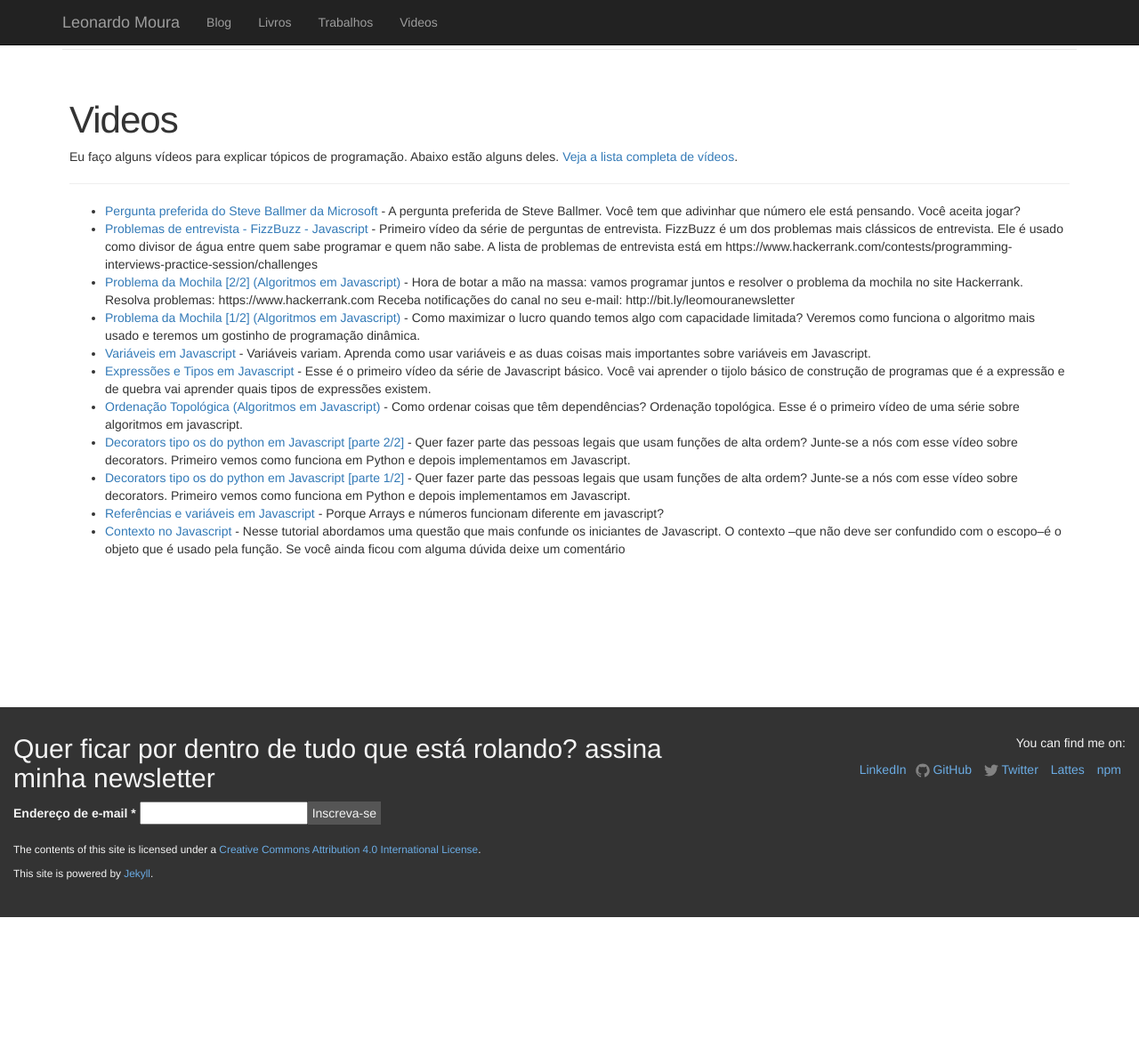
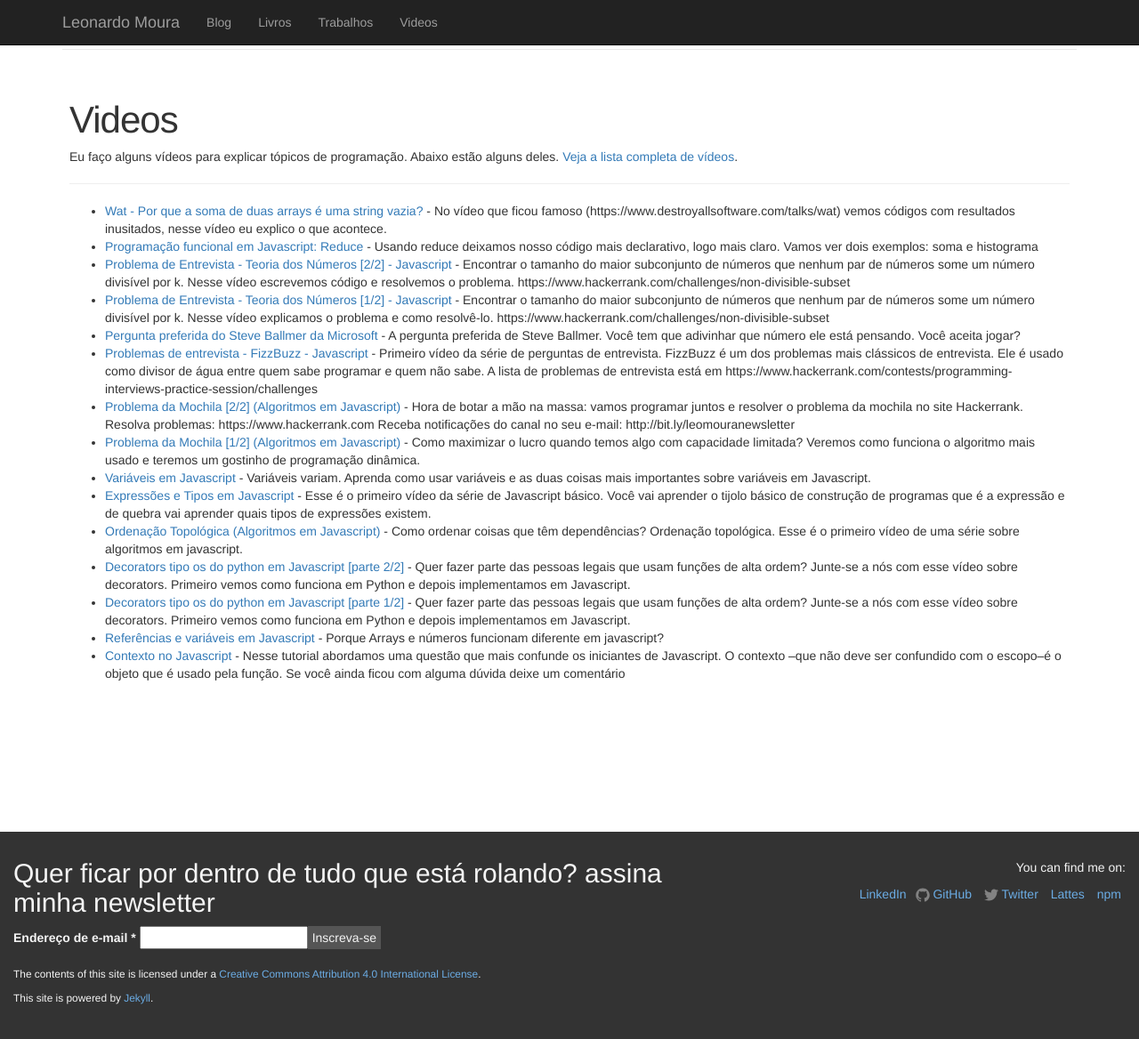
Before and after one commit to lfsmoura/lfsmoura.github.io, a Jekyll site: the page built from videos/index.html, in a window 1280 px wide and 1171 px high. Shown: the top 1168 px of the window at 89% size. Built offline with Jekyll 4.4.1, drawn with Linux system fonts in a browser that asks for light colours; comment, search, counter and statistics services are not loaded.

```diff
--- a/_data/videos.yml
+++ b/_data/videos.yml
@@ -1,3 +1,99 @@
+-
+    publishedAt: '2017-01-05T01:23:49.000Z'
+    channelId: UCs6Bu78-4JlWUfNX-J7AnSQ
+    title: 'Wat - Por que a soma de duas arrays é uma string vazia?'
+    description: 'No vídeo que ficou famoso (https://www.destroyallsoftware.com/talks/wat) vemos códigos com resultados inusitados, nesse vídeo eu explico o que acontece.'
+    thumbnails:
+        default:
+            url: 'https://i.ytimg.com/vi/yZ4TBhkCps0/default.jpg'
+            width: 120
+            height: 90
+        medium:
+            url: 'https://i.ytimg.com/vi/yZ4TBhkCps0/mqdefault.jpg'
+            width: 320
+            height: 180
+        high:
+            url: 'https://i.ytimg.com/vi/yZ4TBhkCps0/hqdefault.jpg'
+            width: 480
+            height: 360
+    channelTitle: 'Code Shot'
+    playlistId: UUs6Bu78-4JlWUfNX-J7AnSQ
+    position: 0
+    resourceId:
+        kind: 'youtube#video'
+        videoId: yZ4TBhkCps0
+-
+    publishedAt: '2016-11-25T00:36:59.000Z'
+    channelId: UCs6Bu78-4JlWUfNX-J7AnSQ
+    title: 'Programação funcional em Javascript: Reduce'
+    description: 'Usando reduce deixamos nosso código mais declarativo, logo mais claro. Vamos ver dois exemplos: soma e histograma'
+    thumbnails:
+        default:
+            url: 'https://i.ytimg.com/vi/m-mRbUGL-cg/default.jpg'
+            width: 120
+            height: 90
+        medium:
+            url: 'https://i.ytimg.com/vi/m-mRbUGL-cg/mqdefault.jpg'
+            width: 320
+            height: 180
+        high:
+            url: 'https://i.ytimg.com/vi/m-mRbUGL-cg/hqdefault.jpg'
+            width: 480
+            height: 360
+    channelTitle: 'Code Shot'
+    playlistId: UUs6Bu78-4JlWUfNX-J7AnSQ
+    position: 1
+    resourceId:
+        kind: 'youtube#video'
+        videoId: m-mRbUGL-cg
+-
+    publishedAt: '2016-11-24T11:06:45.000Z'
+    channelId: UCs6Bu78-4JlWUfNX-J7AnSQ
+    title: 'Problema de Entrevista - Teoria dos Números [2/2] - Javascript'
+    description: "Encontrar o tamanho do maior subconjunto de números que nenhum par de números some um número divisível por k. Nesse vídeo escrevemos código e resolvemos o problema.\n\nhttps://www.hackerrank.com/challenges/non-divisible-subset"
+    thumbnails:
+        default:
+            url: 'https://i.ytimg.com/vi/IqVuzEvvQQg/default.jpg'
+            width: 120
+            height: 90
+        medium:
+            url: 'https://i.ytimg.com/vi/IqVuzEvvQQg/mqdefault.jpg'
+            width: 320
+            height: 180
+        high:
+            url: 'https://i.ytimg.com/vi/IqVuzEvvQQg/hqdefault.jpg'
+            width: 480
+            height: 360
+    channelTitle: 'Code Shot'
+    playlistId: UUs6Bu78-4JlWUfNX-J7AnSQ
+    position: 2
+    resourceId:
+        kind: 'youtube#video'
+        videoId: IqVuzEvvQQg
+-
+    publishedAt: '2016-11-24T11:06:04.000Z'
+    channelId: UCs6Bu78-4JlWUfNX-J7AnSQ
+    title: 'Problema de Entrevista - Teoria dos Números [1/2] - Javascript'
+    description: "Encontrar o tamanho do maior subconjunto de números que nenhum par de números some um número divisível por k. Nesse vídeo explicamos o problema e como resolvê-lo.\n\nhttps://www.hackerrank.com/challenges/non-divisible-subset"
+    thumbnails:
+        default:
+            url: 'https://i.ytimg.com/vi/fx1la1uPvrQ/default.jpg'
+            width: 120
+            height: 90
+        medium:
+            url: 'https://i.ytimg.com/vi/fx1la1uPvrQ/mqdefault.jpg'
+            width: 320
+            height: 180
+        high:
+            url: 'https://i.ytimg.com/vi/fx1la1uPvrQ/hqdefault.jpg'
+            width: 480
+            height: 360
+    channelTitle: 'Code Shot'
+    playlistId: UUs6Bu78-4JlWUfNX-J7AnSQ
+    position: 3
+    resourceId:
+        kind: 'youtube#video'
+        videoId: fx1la1uPvrQ
 -
     publishedAt: '2016-11-15T22:41:42.000Z'
     channelId: UCs6Bu78-4JlWUfNX-J7AnSQ
@@ -22,7 +118,7 @@
             height: 480
     channelTitle: 'Code Shot'
     playlistId: UUs6Bu78-4JlWUfNX-J7AnSQ
-    position: 0
+    position: 4
     resourceId:
         kind: 'youtube#video'
         videoId: v12HMQnI-cU
@@ -50,7 +146,7 @@
             height: 480
     channelTitle: 'Code Shot'
     playlistId: UUs6Bu78-4JlWUfNX-J7AnSQ
-    position: 1
+    position: 5
     resourceId:
         kind: 'youtube#video'
         videoId: K2M_O3z6DGM
@@ -78,7 +174,7 @@
             height: 480
     channelTitle: 'Code Shot'
     playlistId: UUs6Bu78-4JlWUfNX-J7AnSQ
-    position: 2
+    position: 6
     resourceId:
         kind: 'youtube#video'
         videoId: E0RnaIIPamw
@@ -110,7 +206,7 @@
             height: 720
     channelTitle: 'Code Shot'
     playlistId: UUs6Bu78-4JlWUfNX-J7AnSQ
-    position: 3
+    position: 7
     resourceId:
         kind: 'youtube#video'
         videoId: 3krDd98tJgo
@@ -138,7 +234,7 @@
             height: 480
     channelTitle: 'Code Shot'
     playlistId: UUs6Bu78-4JlWUfNX-J7AnSQ
-    position: 4
+    position: 8
     resourceId:
         kind: 'youtube#video'
         videoId: aMLLdaHAzJk
@@ -166,7 +262,7 @@
             height: 480
     channelTitle: 'Code Shot'
     playlistId: UUs6Bu78-4JlWUfNX-J7AnSQ
-    position: 5
+    position: 9
     resourceId:
         kind: 'youtube#video'
         videoId: U28jaDqtkKo
@@ -198,7 +294,7 @@
             height: 720
     channelTitle: 'Code Shot'
     playlistId: UUs6Bu78-4JlWUfNX-J7AnSQ
-    position: 6
+    position: 10
     resourceId:
         kind: 'youtube#video'
         videoId: MO4Lbr44Q_Y
@@ -230,7 +326,7 @@
             height: 720
     channelTitle: 'Code Shot'
     playlistId: UUs6Bu78-4JlWUfNX-J7AnSQ
-    position: 7
+    position: 11
     resourceId:
         kind: 'youtube#video'
         videoId: nFKfli8oGFs
@@ -262,7 +358,7 @@
             height: 720
     channelTitle: 'Code Shot'
     playlistId: UUs6Bu78-4JlWUfNX-J7AnSQ
-    position: 8
+    position: 12
     resourceId:
         kind: 'youtube#video'
         videoId: n8ruk69Dsdg
@@ -294,7 +390,7 @@
             height: 720
     channelTitle: 'Code Shot'
     playlistId: UUs6Bu78-4JlWUfNX-J7AnSQ
-    position: 9
+    position: 13
     resourceId:
         kind: 'youtube#video'
         videoId: ltKrUlCho0A
@@ -326,7 +422,7 @@
             height: 720
     channelTitle: 'Code Shot'
     playlistId: UUs6Bu78-4JlWUfNX-J7AnSQ
-    position: 10
+    position: 14
     resourceId:
         kind: 'youtube#video'
         videoId: v3dowexhQLA
```
Also changed, not shown: _posts/2017-01-22-codigo-nao-vale-nada.md (added, +32 -0 lines).
